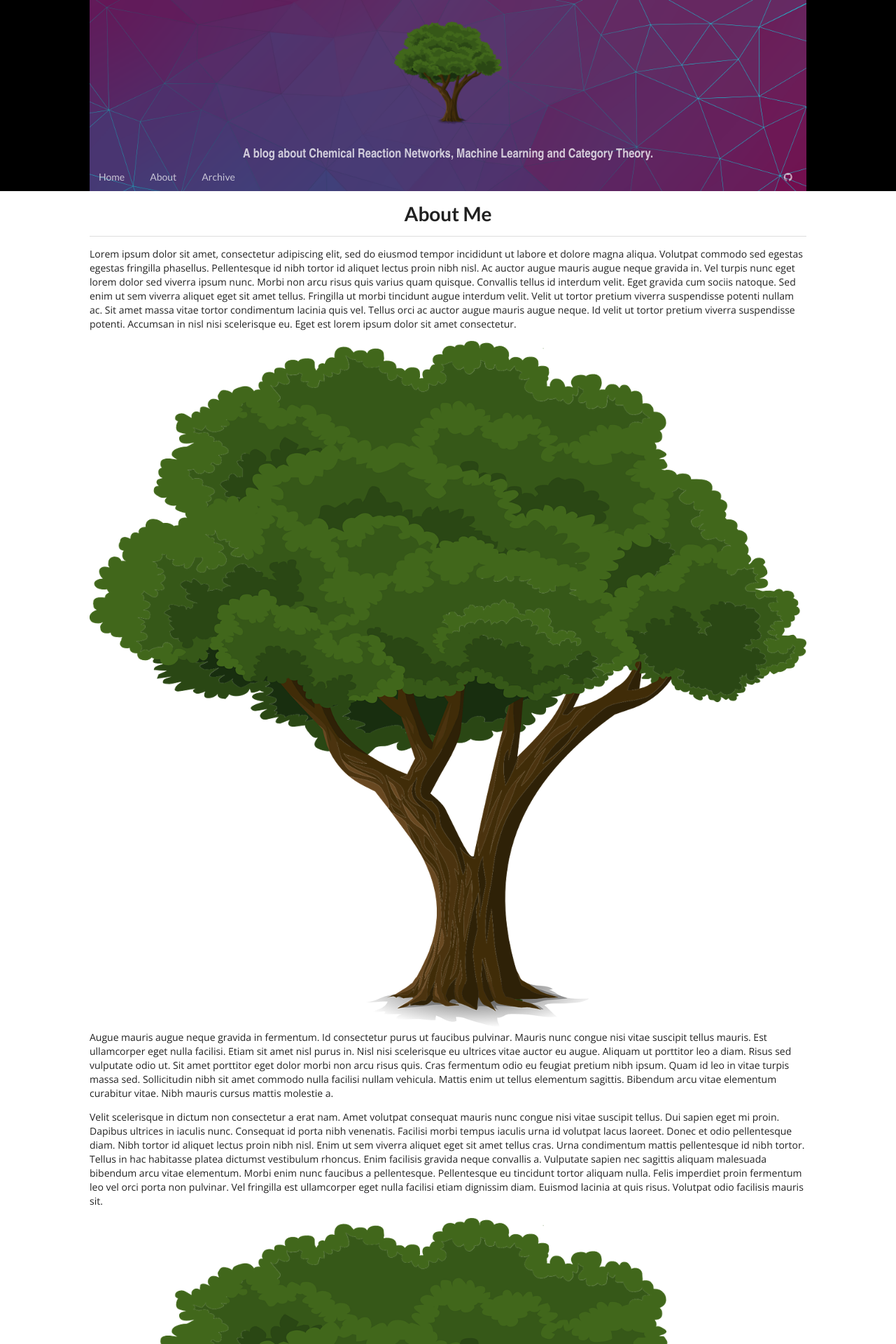
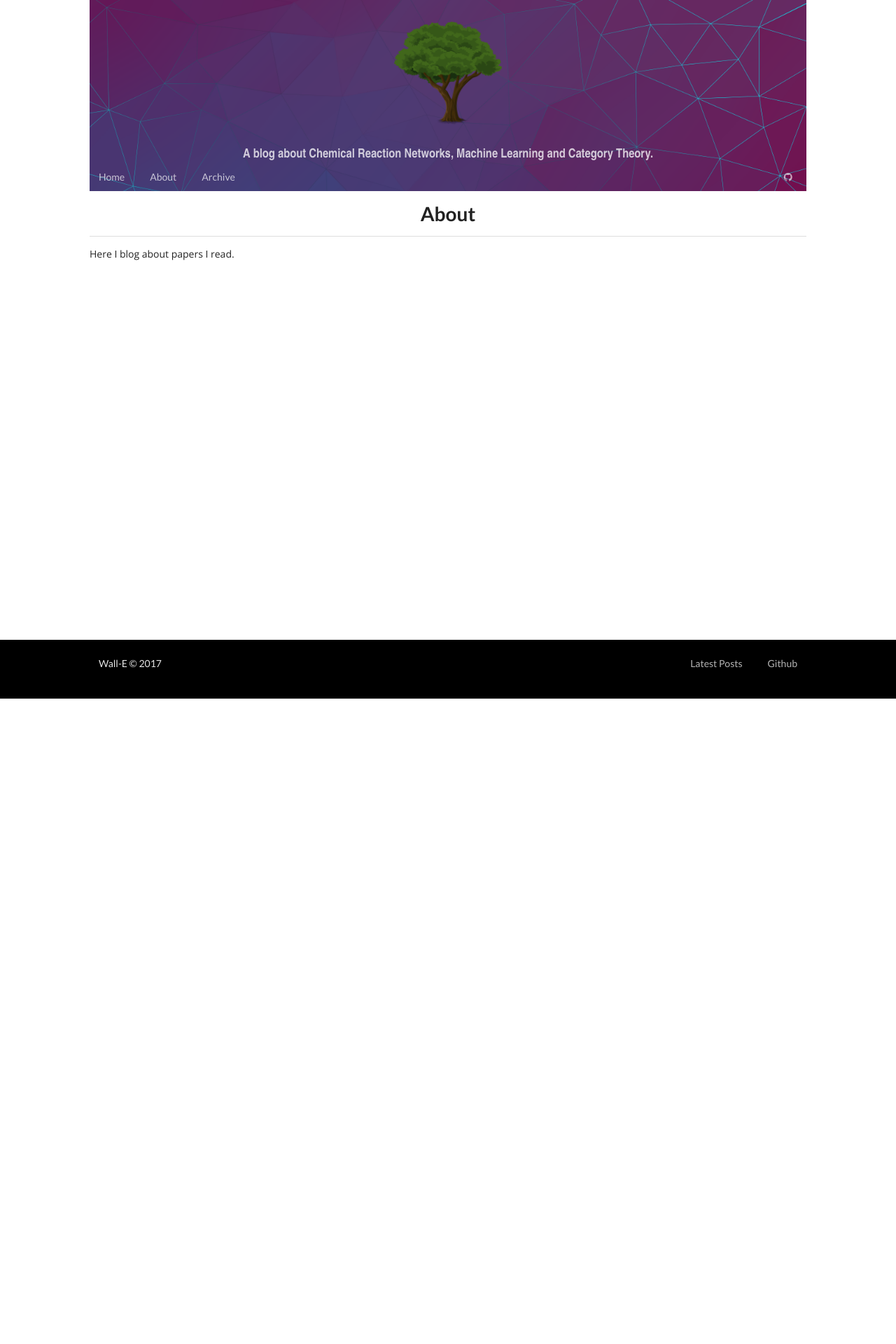
Before and after one commit to GeekyPeas/geekypeas.github.io, a Jekyll site: the page built from about.html, in a window 1280 px wide. Shown: the top 1920 px of the page at 70% size. Built offline with Jekyll 4.4.1, drawn with Linux system fonts in a browser that asks for light colours; after the commit the page ends 998 px from its top, so only the background shows below that; some of the changed text lies outside the part shown.

Commit message:
Updated background color of header

```diff
--- a/about.html
+++ b/about.html
@@ -1,18 +1,7 @@
 ---
 layout: page
-title: About Me
+title: About
 ---
 
-<p>Lorem ipsum dolor sit amet, consectetur adipiscing elit, sed do eiusmod tempor incididunt ut labore et dolore magna aliqua. Volutpat commodo sed egestas egestas fringilla phasellus. Pellentesque id nibh tortor id aliquet lectus proin nibh nisl. Ac auctor augue mauris augue neque gravida in. Vel turpis nunc eget lorem dolor sed viverra ipsum nunc. Morbi non arcu risus quis varius quam quisque. Convallis tellus id interdum velit. Eget gravida cum sociis natoque. Sed enim ut sem viverra aliquet eget sit amet tellus. Fringilla ut morbi tincidunt augue interdum velit. Velit ut tortor pretium viverra suspendisse potenti nullam ac. Sit amet massa vitae tortor condimentum lacinia quis vel. Tellus orci ac auctor augue mauris augue neque. Id velit ut tortor pretium viverra suspendisse potenti. Accumsan in nisl nisi scelerisque eu. Eget est lorem ipsum dolor sit amet consectetur.
+<p>Here I blog about papers I read.
 </p>
-<img src="/assets/img/logo.png">
-<p>
-Augue mauris augue neque gravida in fermentum. Id consectetur purus ut faucibus pulvinar. Mauris nunc congue nisi vitae suscipit tellus mauris. Est ullamcorper eget nulla facilisi. Etiam sit amet nisl purus in. Nisl nisi scelerisque eu ultrices vitae auctor eu augue. Aliquam ut porttitor leo a diam. Risus sed vulputate odio ut. Sit amet porttitor eget dolor morbi non arcu risus quis. Cras fermentum odio eu feugiat pretium nibh ipsum. Quam id leo in vitae turpis massa sed. Sollicitudin nibh sit amet commodo nulla facilisi nullam vehicula. Mattis enim ut tellus elementum sagittis. Bibendum arcu vitae elementum curabitur vitae. Nibh mauris cursus mattis molestie a.
-</p>
-<p>
-Velit scelerisque in dictum non consectetur a erat nam. Amet volutpat consequat mauris nunc congue nisi vitae suscipit tellus. Dui sapien eget mi proin. Dapibus ultrices in iaculis nunc. Consequat id porta nibh venenatis. Facilisi morbi tempus iaculis urna id volutpat lacus laoreet. Donec et odio pellentesque diam. Nibh tortor id aliquet lectus proin nibh nisl. Enim ut sem viverra aliquet eget sit amet tellus cras. Urna condimentum mattis pellentesque id nibh tortor. Tellus in hac habitasse platea dictumst vestibulum rhoncus. Enim facilisis gravida neque convallis a. Vulputate sapien nec sagittis aliquam malesuada bibendum arcu vitae elementum. Morbi enim nunc faucibus a pellentesque. Pellentesque eu tincidunt tortor aliquam nulla. Felis imperdiet proin fermentum leo vel orci porta non pulvinar. Vel fringilla est ullamcorper eget nulla facilisi etiam dignissim diam. Euismod lacinia at quis risus. Volutpat odio facilisis mauris sit.
-</p>
-<img src="/assets/img/logo.png">
-<p>
-Vel pharetra vel turpis nunc eget lorem dolor. Tincidunt vitae semper quis lectus nulla at volutpat diam ut. Nunc scelerisque viverra mauris in aliquam. A pellentesque sit amet porttitor eget dolor morbi non arcu. Ut tortor pretium viverra suspendisse potenti nullam ac. Consequat interdum varius sit amet mattis vulputate enim nulla aliquet. Viverra ipsum nunc aliquet bibendum enim. Diam quam nulla porttitor massa. Ac turpis egestas integer eget aliquet nibh. In pellentesque massa placerat duis ultricies lacus sed. Facilisi morbi tempus iaculis urna id volutpat lacus laoreet. Sed tempus urna et pharetra pharetra massa massa ultricies mi. Ut morbi tincidunt augue interdum. Pellentesque diam volutpat commodo sed egestas egestas fringilla phasellus faucibus.
-</p>
--- a/assets/css/main.css
+++ b/assets/css/main.css
@@ -24,7 +24,7 @@ img, video, iframe {
 
 .header-wrapper {
     max-height: 100%;
-    background-color: black;
+    background-color: rgba(255, 255, 255, .75);/* black; */
 }
 
 header {
```
